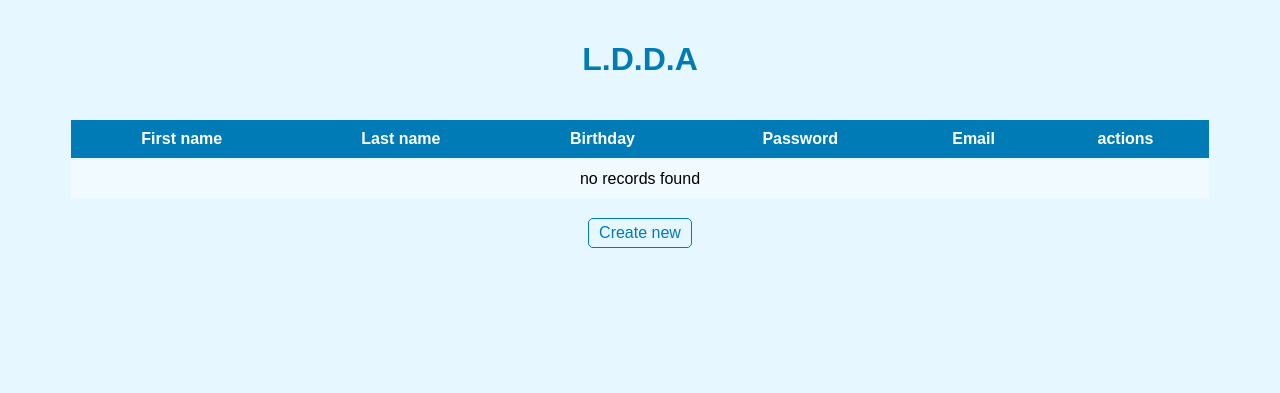
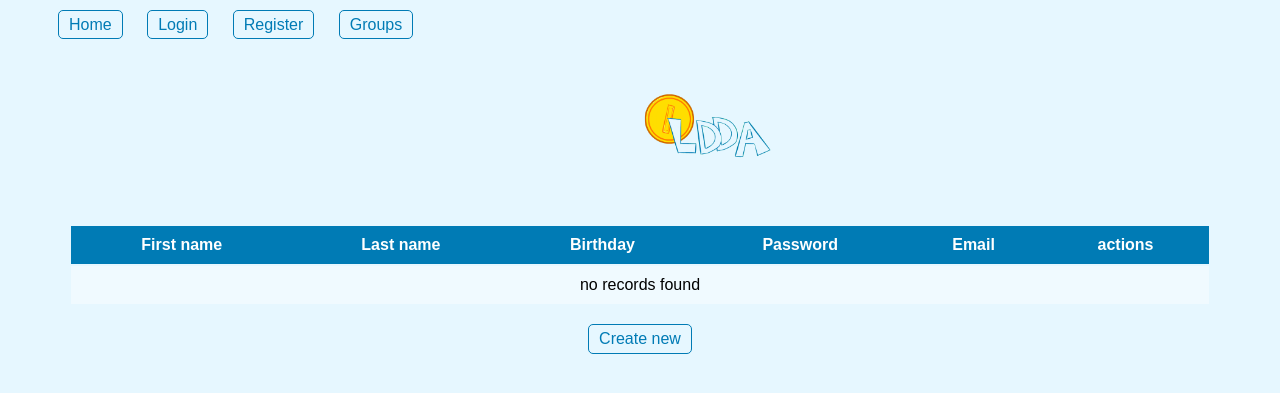
Before and after one commit to Turbotard/Symfony-Project, a Symfony app: template templates/users/index.html.twig in a window 1280 px wide. Shown: the top 393 px of the page. Run offline with Twig, Linux system fonts and the light colour scheme; the template is opened without the code that fills it, so the values that code supplies are empty; some libraries are stand-ins or nearby versions.

Commit message:
home users newhtml modif front

```diff
--- a/templates/users/index.html.twig
+++ b/templates/users/index.html.twig
@@ -4,6 +4,13 @@
 
 {% block stylesheets %}
     <style>
+
+        .sidenav{
+
+        }
+
+
+
         /* Fond général */
         body {
             background-color: #e6f7ff;
@@ -58,6 +65,11 @@
             border-radius: 5px;
             transition: background-color 0.3s, color 0.3s;
         }
+        .logo{
+            padding-left: 39rem;
+
+
+        }
 
         a:hover {
             background-color: #007bb5;
@@ -75,7 +87,19 @@
 {% endblock %}
 
 {% block body %}
-    <h1>L.D.D.A</h1>
+    <div id="mySidenav" class="sidenav">
+        <ul>
+            <a href="/home">Home</a>
+            <a href="">Login</a>
+            <a href="#">Register</a>
+            <a href="#">Groups</a>
+        </ul>
+    </div>
+        <img class="logo" src="{{ asset('assets/LDDA-logo.png') }}" width="12%">
+
+
+
+
 
     <table class="table">
         <thead>
--- a/templates/users/new.html.twig
+++ b/templates/users/new.html.twig
@@ -6,7 +6,7 @@
     <link rel="stylesheet" href="https://cdnjs.cloudflare.com/ajax/libs/font-awesome/5.15.3/css/all.min.css">
     <link href="https://fonts.googleapis.com/css?family=Montserrat" rel="stylesheet">
 
-    <style>
+    <stle>
         .back-group {
             position: absolute;
             top: 0;
@@ -38,7 +38,7 @@
         .back-group:hover a {
             color: #ffffff;
         }
-    </style>
+    </stle>
 
     <h1>Create new Users</h1>
 
```
Also changed, not shown: templates/home/index.html.twig (+24 -18 lines), public/assets/LDDA-logo.png (added), 2 other files.
